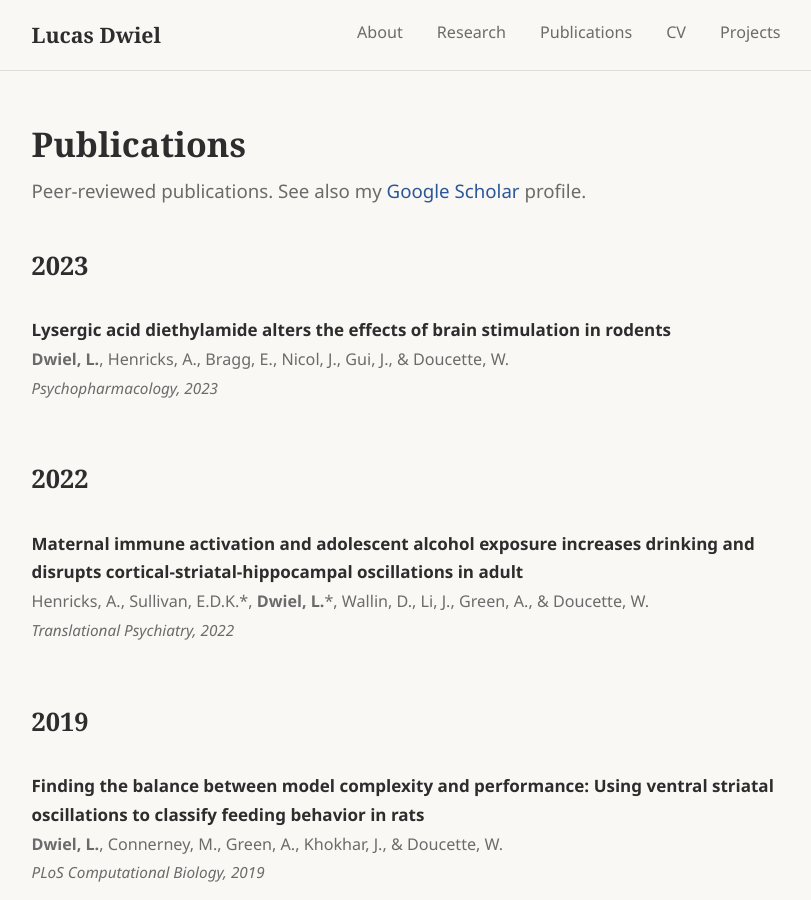
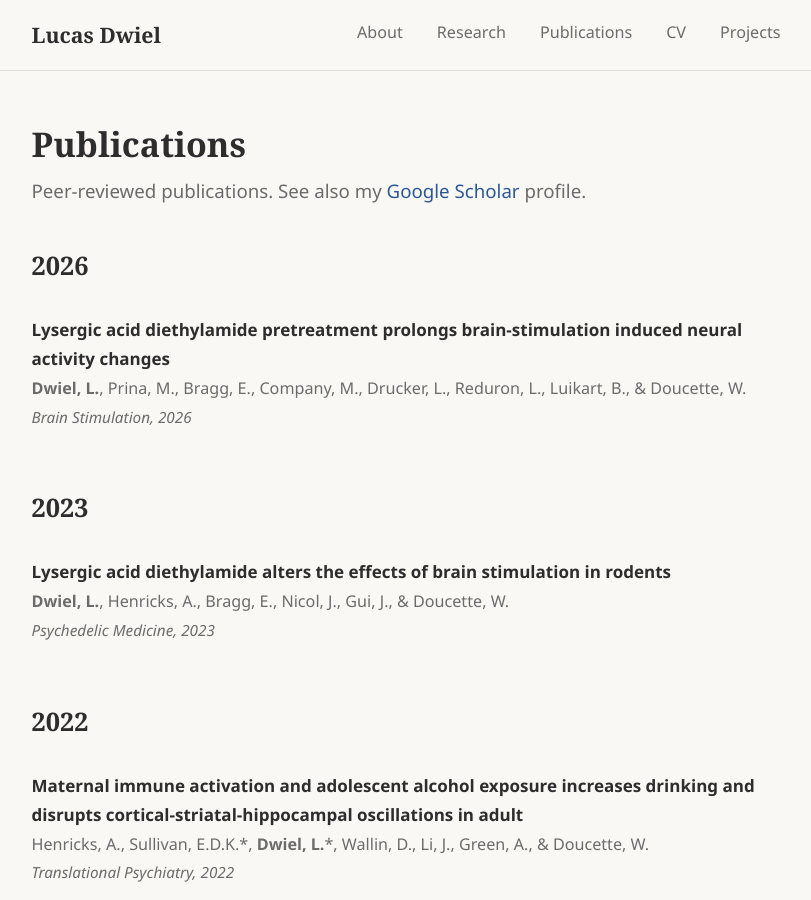
Before and after one commit to lucasdwi/lucasdwi.github.io, a Jekyll site: the page built from publications.md, in a window 1280 px wide and 900 px high. Shown: the whole window, without its empty margins (234-1045 px from the left). Built offline with Jekyll 4.4.1, drawn with Linux system fonts in a browser that asks for light colours.

Commit message:
Add 2026 Brain Stimulation publication; fix 2023 journal; split lecturer entry
- publications.md: add Dwiel et al. 2026 (Brain Stimulation); correct 2023
  LSD paper venue (Psychopharmacology -> Psychedelic Medicine)
- cv.md: split combined lecturer entry into PSYC22 and PSYC50.17

```diff
--- a/publications.md
+++ b/publications.md
@@ -9,6 +9,17 @@ description: "Peer-reviewed publications by Lucas Dwiel in electrophysiology, ne
 
 <p class="page-subtitle">Peer-reviewed publications. See also my <a href="https://scholar.google.com/citations?user=YVrtF4UAAAAJ&hl=en">Google Scholar</a> profile.</p>
 
+## 2026
+{: .pub-year}
+
+<ul class="pub-list">
+  <li>
+    <span class="pub-title">Lysergic acid diethylamide pretreatment prolongs brain-stimulation induced neural activity changes</span><br>
+    <span class="pub-authors"><strong>Dwiel, L.</strong>, Prina, M., Bragg, E., Company, M., Drucker, L., Reduron, L., Luikart, B., &amp; Doucette, W.</span><br>
+    <span class="pub-venue">Brain Stimulation, 2026</span>
+  </li>
+</ul>
+
 ## 2023
 {: .pub-year}
 
@@ -16,7 +27,7 @@ description: "Peer-reviewed publications by Lucas Dwiel in electrophysiology, ne
   <li>
     <span class="pub-title">Lysergic acid diethylamide alters the effects of brain stimulation in rodents</span><br>
     <span class="pub-authors"><strong>Dwiel, L.</strong>, Henricks, A., Bragg, E., Nicol, J., Gui, J., &amp; Doucette, W.</span><br>
-    <span class="pub-venue">Psychopharmacology, 2023</span>
+    <span class="pub-venue">Psychedelic Medicine, 2023</span>
   </li>
 </ul>
 
```
Also changed, not shown: cv.md (+7 -2 lines).
